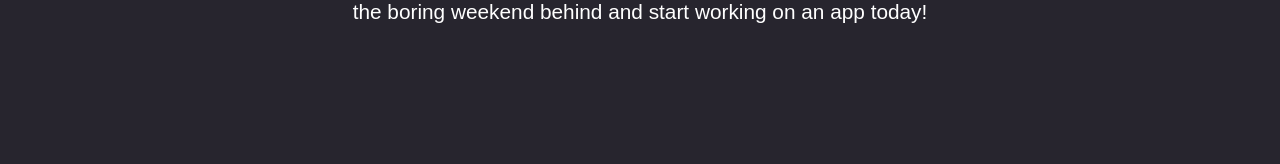
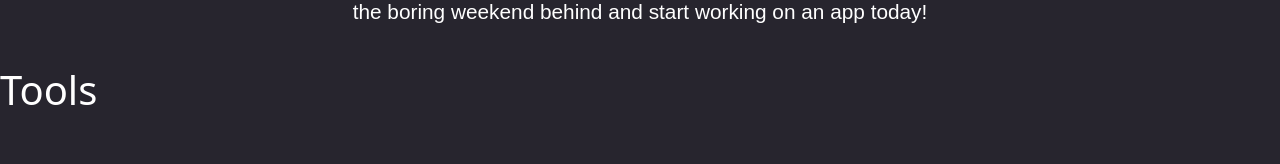
Before and after one commit to Oziel-Sal/CodeHut, a React (Create React App) app in the folder frontend/: page / in a window 1280 px wide. Shown: the part 221-385 px from the top of the page. Built offline with nearby package versions, Linux system fonts and the light colour scheme.

Commit message:
added tools commonent to my landing page

```diff
--- a/frontend/src/views/Landingpage.js
+++ b/frontend/src/views/Landingpage.js
@@ -1,9 +1,11 @@
 import Description from "../components/Description";
 import TeamMembers from "../components/Team";
+import Tools from "../components/Tools";
 function LandingPage(){
     return(
         <>
         <Description/>
+        <Tools/>
         <TeamMembers/>
         </>
     );
```
